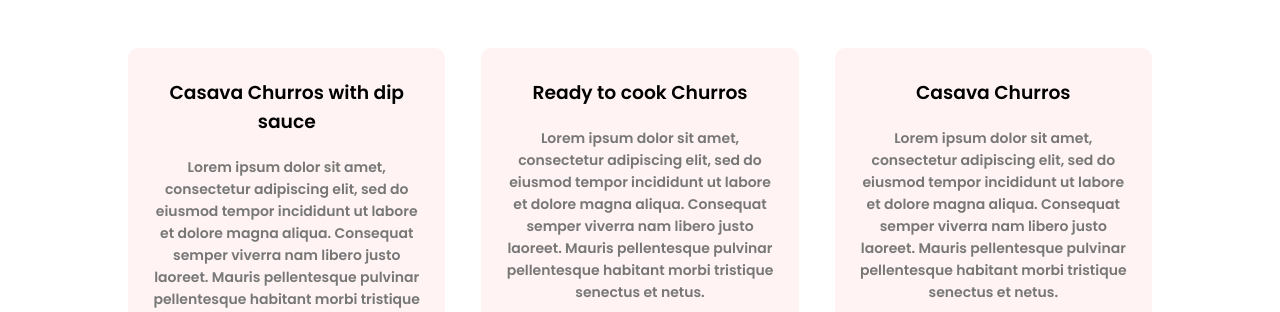
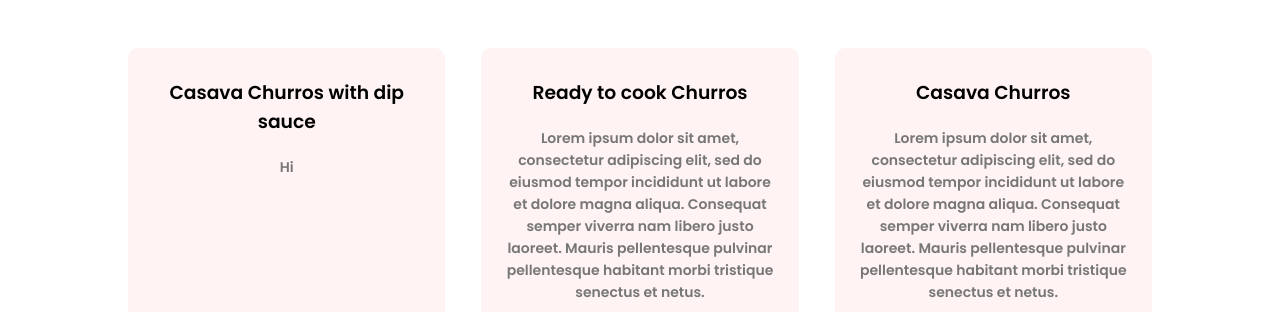
Before and after one commit to Jaisanpedro/Cassa-Pastries, a plain HTML site: page products.html in a window 1280 px wide. Shown: the part 640-952 px from the top of the page. Drawn offline with Linux system fonts and the light colour scheme.

Commit message:
Update products.html

```diff
--- a/products.html
+++ b/products.html
@@ -42,10 +42,7 @@
             <div class="row">
                 <div class="products-col">
                     <h3>Casava Churros with dip sauce</h3>
-                    <p>Lorem ipsum dolor sit amet, consectetur adipiscing elit,
-                    sed do eiusmod tempor incididunt ut labore et dolore magna aliqua.
-                    Consequat semper viverra nam libero justo laoreet.
-                    Mauris pellentesque pulvinar pellentesque habitant morbi tristique senectus et netus.</p>
+                    <p>Hi</p>
                 </div>
                 <div class="products-col">
                     <h3>Ready to cook Churros</h3>
```
